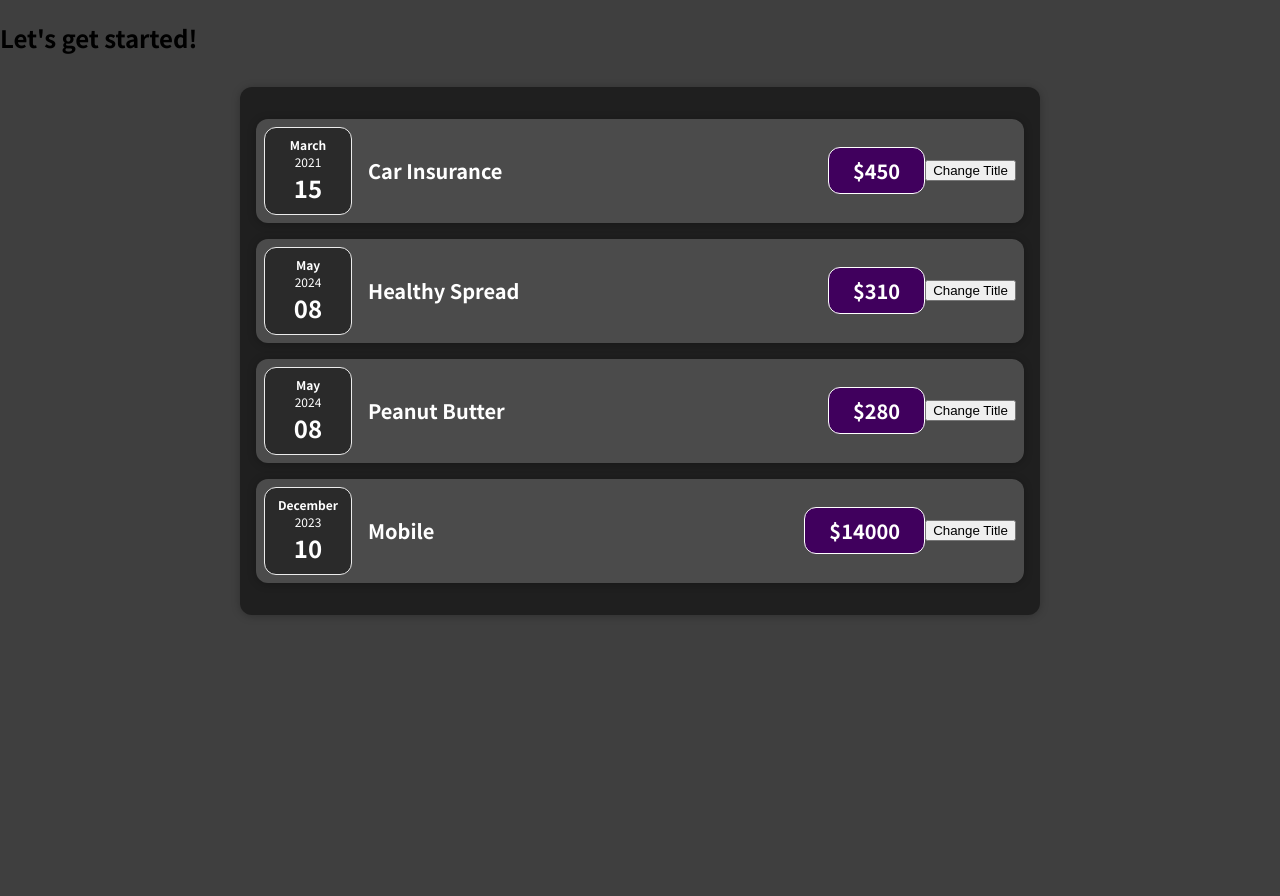
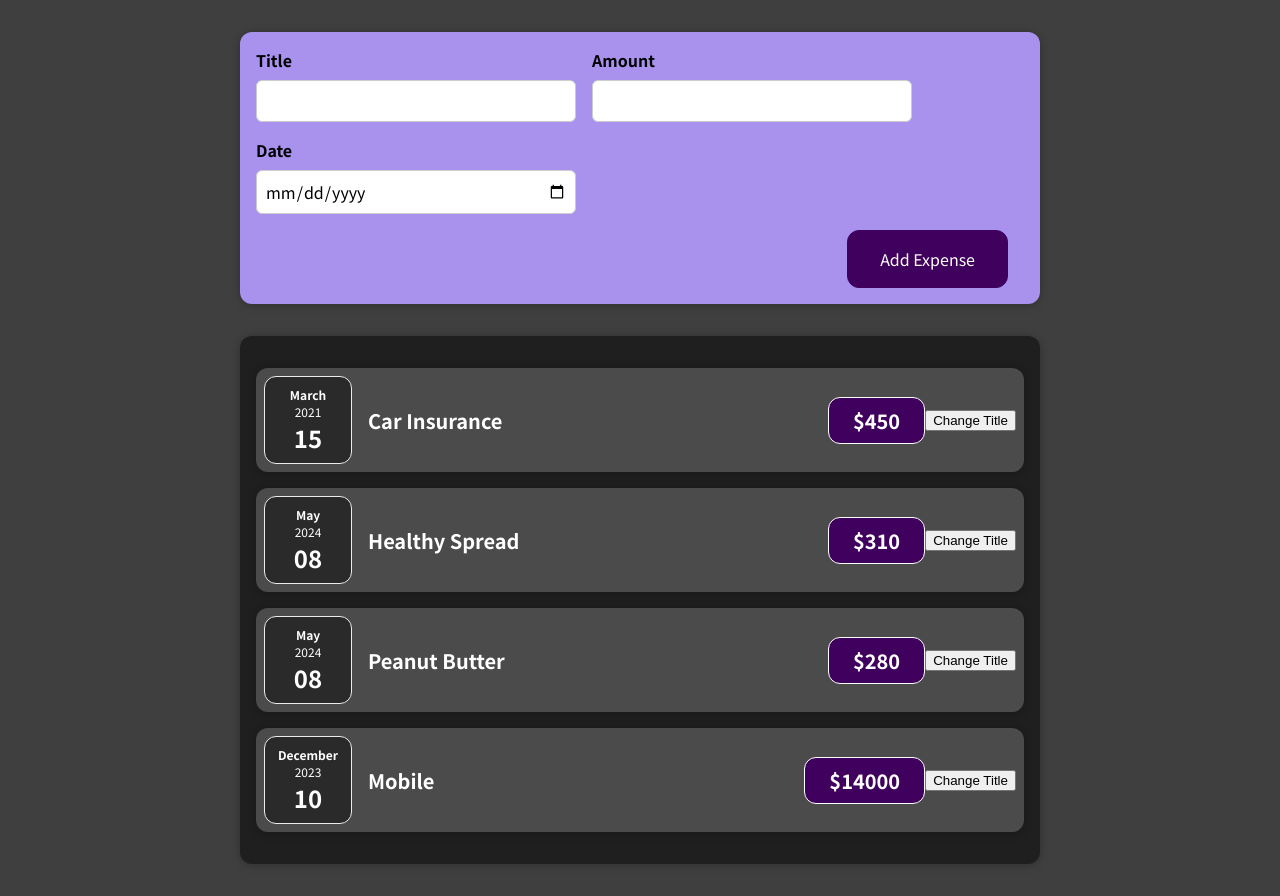
Before and after one commit to RadwaAhmed4869/Expense-Tracker, a React (Create React App) app: page / in a window 1280 px wide. Before the commit the page ends 800 px from the top, so only its background shows below. Built offline with nearby package versions, Linux system fonts and the light colour scheme.

Commit message:
007 Adding form inputs

```diff
--- a/src/App.js
+++ b/src/App.js
@@ -1,5 +1,6 @@
 import React from "react";
 
+import NewExpense from "./components/NewExpenses/NewExpense";
 import Expenses from "./components/Expenses/Expenses";
 
 const App = () => {
@@ -39,10 +40,10 @@ const App = () => {
 
   return (
     <div>
-      <h2>Let's get started!</h2>
-      <Expenses items={expenses}/>
+      <NewExpense />
+      <Expenses items={expenses} />
     </div>
   );
-}
+};
 
 export default App;
--- /dev/null
+++ b/src/components/NewExpenses/ExpenseForm.css
@@ -0,0 +1,26 @@
+.new-expense__controls {
+    display: flex;
+    flex-wrap: wrap;
+    gap: 1rem;
+    margin-bottom: 1rem;
+    text-align: left;
+  }
+
+  .new-expense__control label {
+    font-weight: bold;
+    margin-bottom: 0.5rem;
+    display: block;
+  }
+
+  .new-expense__control input {
+    font: inherit;
+    padding: 0.5rem;
+    border-radius: 6px;
+    border: 1px solid #ccc;
+    width: 20rem;
+    max-width: 100%;
+  }
+
+  .new-expense__actions {
+    text-align: right;
+  }
--- /dev/null
+++ b/src/components/NewExpenses/ExpenseForm.js
@@ -0,0 +1,29 @@
+import React from "react";
+
+import "./ExpenseForm.css";
+
+const ExpenseForm = () => {
+  return (
+    <form>
+      <div className="new-expense__controls">
+        <div className="new-expense__control">
+          <label>Title</label>
+          <input type="text" />
+        </div>
+        <div className="new-expense__control">
+          <label>Amount</label>
+          <input type="number" min="0.01" step="0.01" />
+        </div>
+        <div className="new-expense__control">
+          <label>Date</label>
+          <input type="date" min="2019-01-01" step="2025-12-31" />
+        </div>
+      </div>
+      <div className="new-expense__actions">
+        <button type="submit">Add Expense</button>
+      </div>
+    </form>
+  );
+};
+
+export default ExpenseForm;
--- /dev/null
+++ b/src/components/NewExpenses/NewExpense.css
@@ -0,0 +1,38 @@
+.new-expense {
+    background-color: #a892ee;
+    padding: 1rem;
+    margin: 2rem auto;
+    width: 50rem;
+    max-width: 95%;
+    border-radius: 12px;
+    text-align: center;
+    box-shadow: 0 1px 8px rgba(0, 0, 0, 0.25);
+  }
+
+  .new-expense button {
+    font: inherit;
+    cursor: pointer;
+    padding: 1rem 2rem;
+    border: 1px solid #40005d;
+    background-color: #40005d;
+    color: white;
+    border-radius: 12px;
+    margin-right: 1rem;
+  }
+
+  .new-expense button:hover,
+  .new-expense button:active {
+    background-color: #510674;
+    border-color: #510674;
+  }
+
+  .new-expense button.alternative {
+    color: #220131;
+    border-color: transparent;
+    background-color: transparent;
+  }
+
+  .new-expense button.alternative:hover,
+  .new-expense button.alternative:active {
+    background-color: #ddb3f8;
+  }
--- /dev/null
+++ b/src/components/NewExpenses/NewExpense.js
@@ -0,0 +1,14 @@
+import React from "react";
+
+import ExpenseForm from "./ExpenseForm";
+import "./NewExpense.css";
+
+const NewExpense = () => {
+  return (
+    <div className="new-expense">
+      <ExpenseForm />
+    </div>
+  );
+};
+
+export default NewExpense;
```
